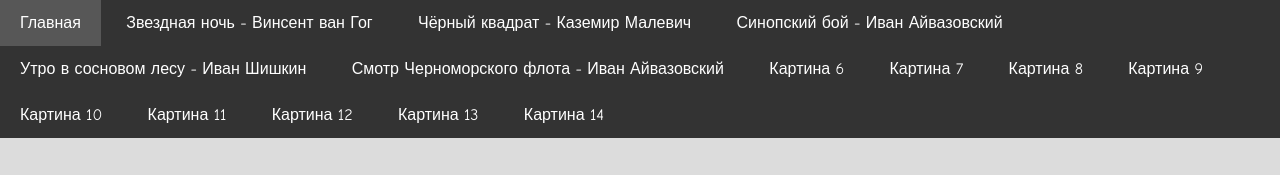
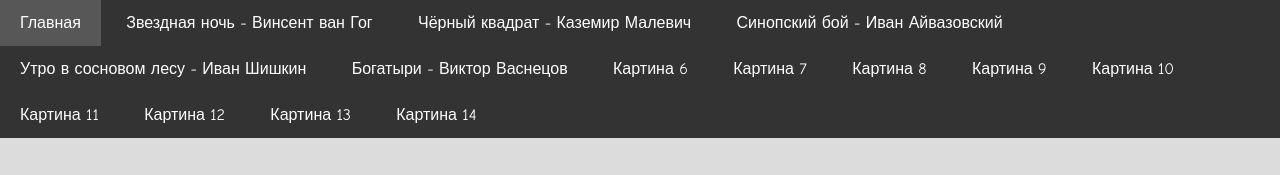
Before and after one commit to LisaSubbotina/LisaSubbotina.github.io, a plain HTML site: page page4.html in a window 1280 px wide. Shown: the top 175 px of the page. Drawn offline with Linux system fonts and the light colour scheme.

Commit message:
Update page4.html

```diff
--- a/page4.html
+++ b/page4.html
@@ -13,7 +13,7 @@
 <li><a href="page2.html">Чёрный квадрат - Каземир Малевич</a></li>
 <li><a href="page3.html">Синопский бой - Иван Айвазовский</a></li>
 <li><a href="page4.html">Утро в сосновом лесу - Иван Шишкин</a></li>
-<li><a href="page5.html">Смотр Черноморского флота - Иван Айвазовский</a></li>
+<li><a href="page5.html">Богатыри - Виктор Васнецов</a></li>
 <li><a href="page2.html">Картина 6</a></li>
 <li><a href="page2.html">Картина 7</a></li>
 <li><a href="page2.html">Картина 8</a></li>
```
